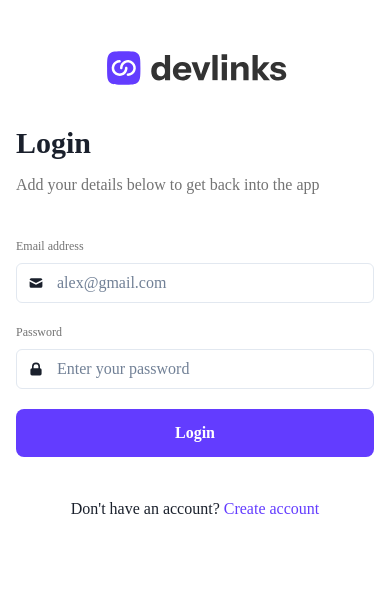
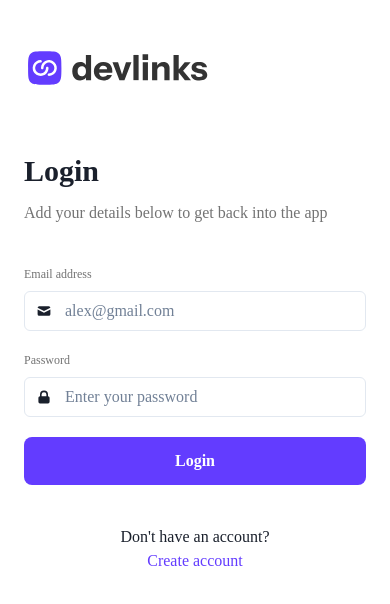
Before and after one commit to pasDamola/devlinks, a React (Vite) app: page /login in a window 390 px wide. Shown: the top 604 px of the page. Built offline with nearby package versions, Linux system fonts and the light colour scheme; a web font is replaced by a local one.

Commit message:
added responsiveness to the login page

```diff
--- a/src/pages/Login.tsx
+++ b/src/pages/Login.tsx
@@ -53,13 +53,17 @@ function Login() {
       py={{ base: "12", md: "24" }}
       px={{ base: "0", sm: "8" }}
     >
-      <Stack spacing="8">
-        <HStack justifyContent="center">
+      <Stack spacing="10">
+        <HStack
+          mb="5"
+          justifyContent={{ base: "flex-start", sm: "center" }}
+          px={{ base: 6 }}
+        >
           <img src="/public/logo.svg" />
         </HStack>
         <Box
           py={{ base: "0", sm: "8" }}
-          px={{ base: "4", sm: "10" }}
+          px={{ base: "6", sm: "10" }}
           bg={{ base: "transparent", sm: "bg.surface" }}
           boxShadow={{ base: "none", sm: "md" }}
           borderRadius={{ base: "none", sm: "xl" }}
@@ -184,12 +188,16 @@ function Login() {
                 </Stack>
               </Stack>
             </form>
-            <Text textAlign="center" color="fg.muted">
-              Don't have an account?{" "}
+            <HStack
+              spacing={{ base: "none", sm: 1 }}
+              justifyContent="center"
+              flexDirection={{ base: "column", sm: "row" }}
+            >
+              <Text color="fg.muted">Don't have an account? </Text>
               <Link style={{ color: "#633CFF" }} to="/signup">
                 Create account
               </Link>
-            </Text>
+            </HStack>
           </Stack>
         </Box>
       </Stack>
```
